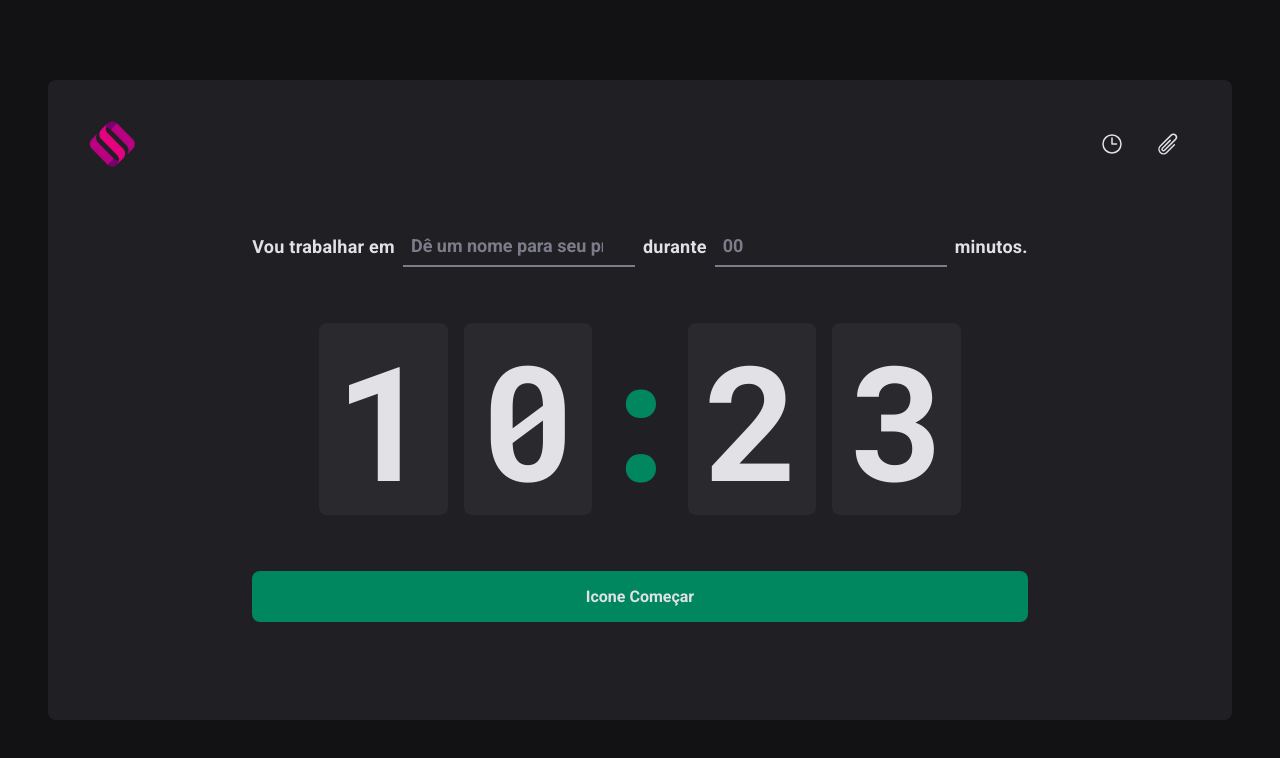
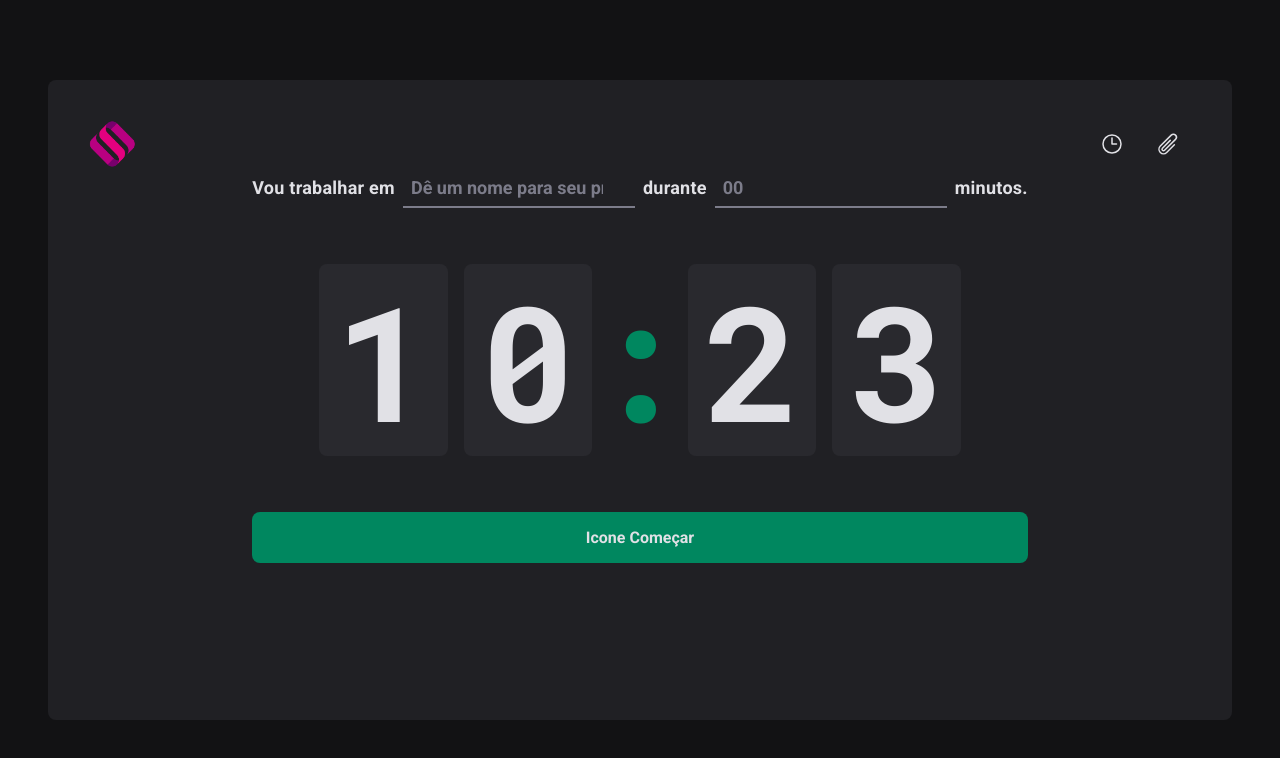
Before and after one commit to leolive1506/timer-angular, an Angular app: page / in a window 1280 px wide. Shown: the top 758 px of the page. Built offline with nearby package versions, Linux system fonts and the light colour scheme.

Commit message:
create home view

```diff
--- a/src/app/app.component.html
+++ b/src/app/app.component.html
@@ -1,18 +1,4 @@
 <div class="layout-container">
   <app-header></app-header>
-  <main class="home-container">
-    <form onSubmit={handleSubmit(handleCreateNewCycle)}>
-      <app-form></app-form>
-      <app-countdown></app-countdown>
-
-      <button *ngIf="activeCycle" class="stop-countdown-button" type="button">
-        Icone
-        Interromper
-      </button>
-      <button *ngIf="!activeCycle" class="start-countdown-button">
-        Icone
-        Começar
-      </button>
-    </form>
-  </main>
+  <app-home></app-home>
 </div>
--- a/src/app/app.module.ts
+++ b/src/app/app.module.ts
@@ -7,13 +7,15 @@ import { FormComponent } from './components/form/form.component';
 import { CountdownComponent } from './components/countdown/countdown.component';
 import { BrowserAnimationsModule } from '@angular/platform-browser/animations';
 import { HeaderComponent } from './components/header/header.component';
+import { HomeComponent } from './view/home/home.component';
 
 @NgModule({
   declarations: [
     AppComponent,
     FormComponent,
     CountdownComponent,
-    HeaderComponent
+    HeaderComponent,
+    HomeComponent
   ],
   imports: [
     BrowserModule,
--- /dev/null
+++ b/src/app/view/home/home.component.html
@@ -0,0 +1,15 @@
+<main class="home-container">
+  <form>
+    <app-form></app-form>
+    <app-countdown></app-countdown>
+
+    <button *ngIf="activeCycle" class="stop-countdown-button" type="button">
+      Icone
+      Interromper
+    </button>
+    <button *ngIf="!activeCycle" class="start-countdown-button">
+      Icone
+      Começar
+    </button>
+  </form>
+</main>
--- /dev/null
+++ b/src/app/view/home/home.component.scss
@@ -0,0 +1,51 @@
+main.home-container {
+  flex: 1;
+  display: flex;
+  flex-direction: column;
+  align-items: center;
+  justify-content: center;
+
+  form {
+    display: flex;
+    flex-direction: column;
+    align-items: center;
+    gap: 3.5rem;
+  }
+
+  button {
+    width: 100%;
+    border: 0;
+    padding: 1rem;
+    border-radius: 8px;
+    display: flex;
+    justify-content: center;
+    align-items: center;
+
+    gap: 0.5rem;
+    font-weight: bold;
+    cursor: pointer;
+
+    color: var(--gray-100);
+  }
+
+  &:disabled {
+    opacity: 0.7;
+    cursor: not-allowed;
+  }
+
+  .stop-countdown-button {
+    background: var(--red-500);
+
+    &:not(:disabled):hover {
+      background: var(--red-700);
+    }
+  }
+
+  .start-countdown-button {
+    background: var(--green-500);
+
+    &:not(:disabled):hover {
+      background: var(--green-700);
+    }
+  }
+}
--- /dev/null
+++ b/src/app/view/home/home.component.ts
@@ -0,0 +1,10 @@
+import { Component } from '@angular/core';
+
+@Component({
+  selector: 'app-home',
+  templateUrl: './home.component.html',
+  styleUrls: ['./home.component.scss']
+})
+export class HomeComponent {
+  activeCycle = false;
+}
```
Also changed, not shown: 1 other file (tests, documents, lock files or other folders).
